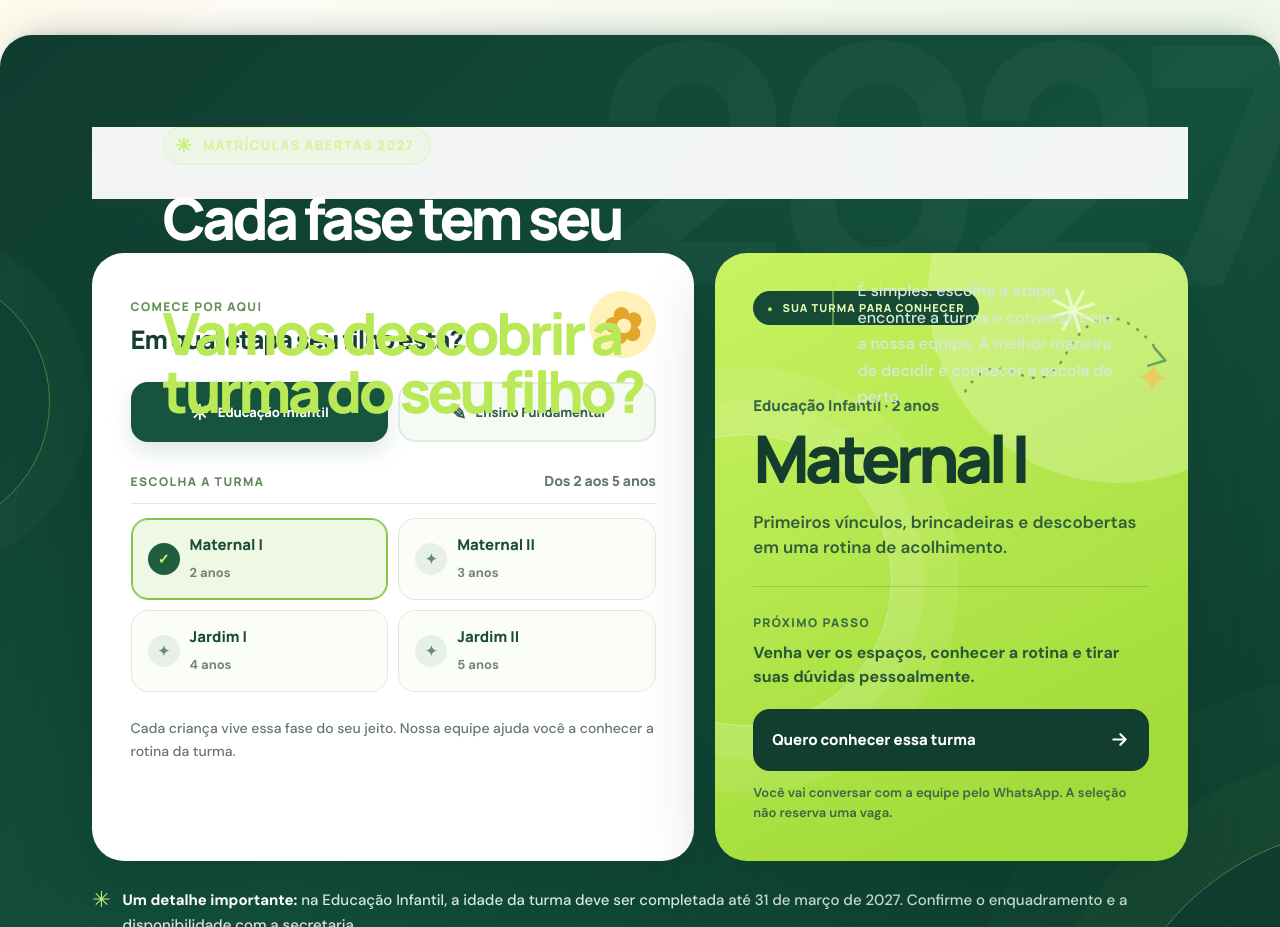
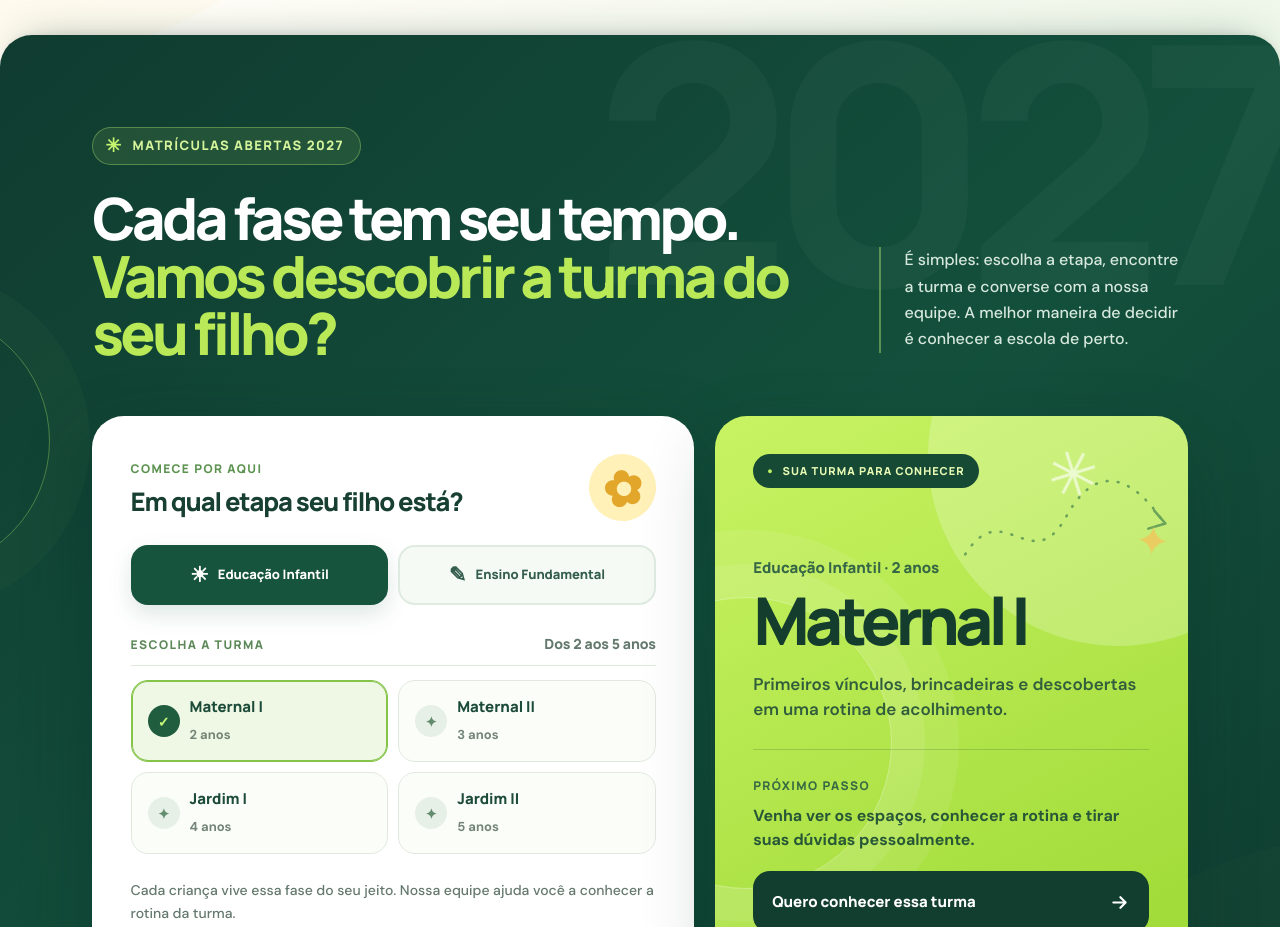
Before and after one commit to adrianoacc/SITE-EP, a Next.js app: page / in a window 1280 px wide. Shown: the part 10780-11707 px from the top of the page. Built offline with nearby package versions, Linux system fonts and the light colour scheme.

Commit message:
fix: isolate enrollment intro from global header styling

```diff
--- a/app/EnrollmentExplorer.js
+++ b/app/EnrollmentExplorer.js
@@ -47,13 +47,13 @@ export default function EnrollmentExplorer() {
       <span className="enrollmentExplorer__orb enrollmentExplorer__orb--one" aria-hidden="true"/>
       <span className="enrollmentExplorer__orb enrollmentExplorer__orb--two" aria-hidden="true"/>
       <div className="enrollmentExplorer__inner">
-        <header className="enrollmentExplorer__intro">
+        <div className="enrollmentExplorer__intro">
           <div>
             <span className="enrollmentExplorer__eyebrow"><span aria-hidden="true">✳</span> MATRÍCULAS ABERTAS 2027</span>
             <h2 id="enrollmentExplorerTitle">Cada fase tem seu tempo.<br/><em>Vamos descobrir a turma do seu filho?</em></h2>
           </div>
           <p>É simples: escolha a etapa, encontre a turma e converse com a nossa equipe. A melhor maneira de decidir é conhecer a escola de perto.</p>
-        </header>
+        </div>
 
         <div className="enrollmentExplorer__grid">
           <div className="enrollmentExplorer__chooser">
```
